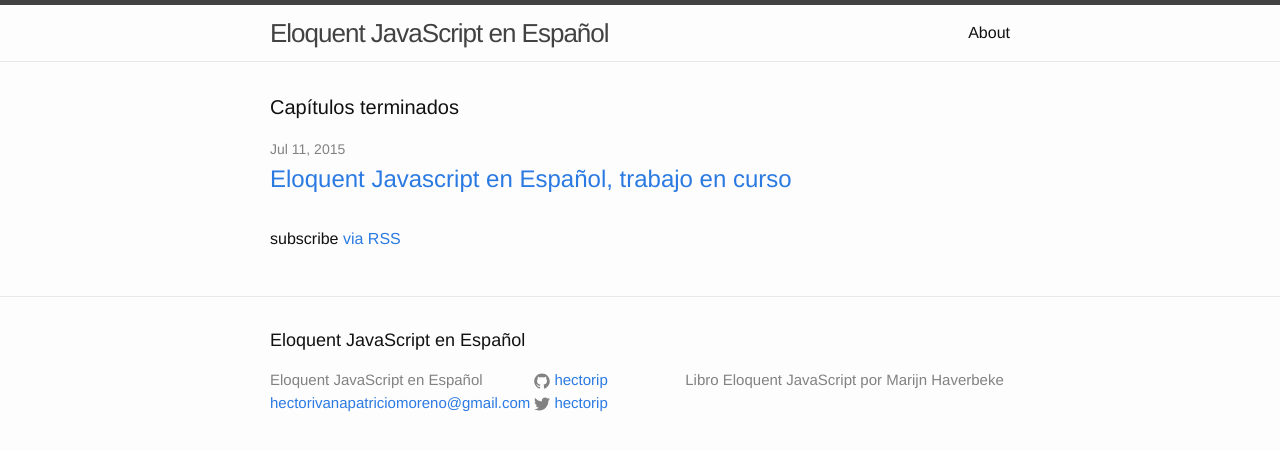
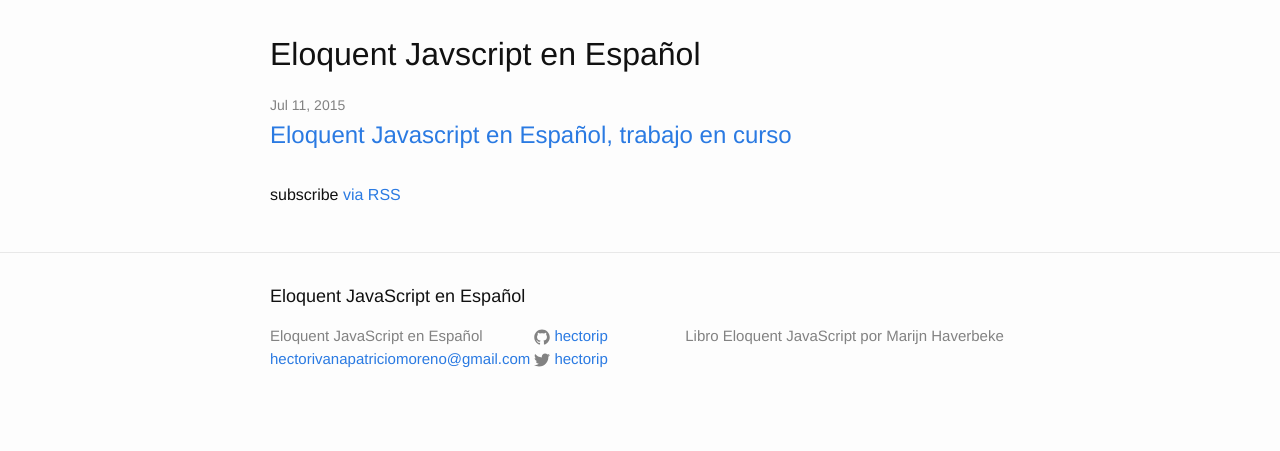
Before and after one commit to hectorip/Eloquent-JavaScript-ES-online, a Jekyll site: the page built from index.html, in a window 1280 px wide. Shown: the top 451 px of the page. Built offline with Jekyll 4.4.1, drawn with Linux system fonts in a browser that asks for light colours.

Commit message:
Removing header

```diff
--- a/_layouts/default.html
+++ b/_layouts/default.html
@@ -5,7 +5,7 @@
 
   <body>
 
-    {% include header.html %}
+    <!-- {% include header.html %} -->
 
     <div class="page-content">
       <div class="wrapper">
--- a/index.html
+++ b/index.html
@@ -4,8 +4,8 @@ layout: default
 
 <div class="home">
 
-  <h1 class="page-heading">Capítulos terminados</h1>
-
+  <!-- <h1 class="page-heading">Capítulos terminados</h1> -->
+  <h1> Eloquent Javscript en Español</h1>
   <ul class="post-list">
     {% for post in site.posts %}
       <li>
```
Also changed, not shown: 4 other files.
